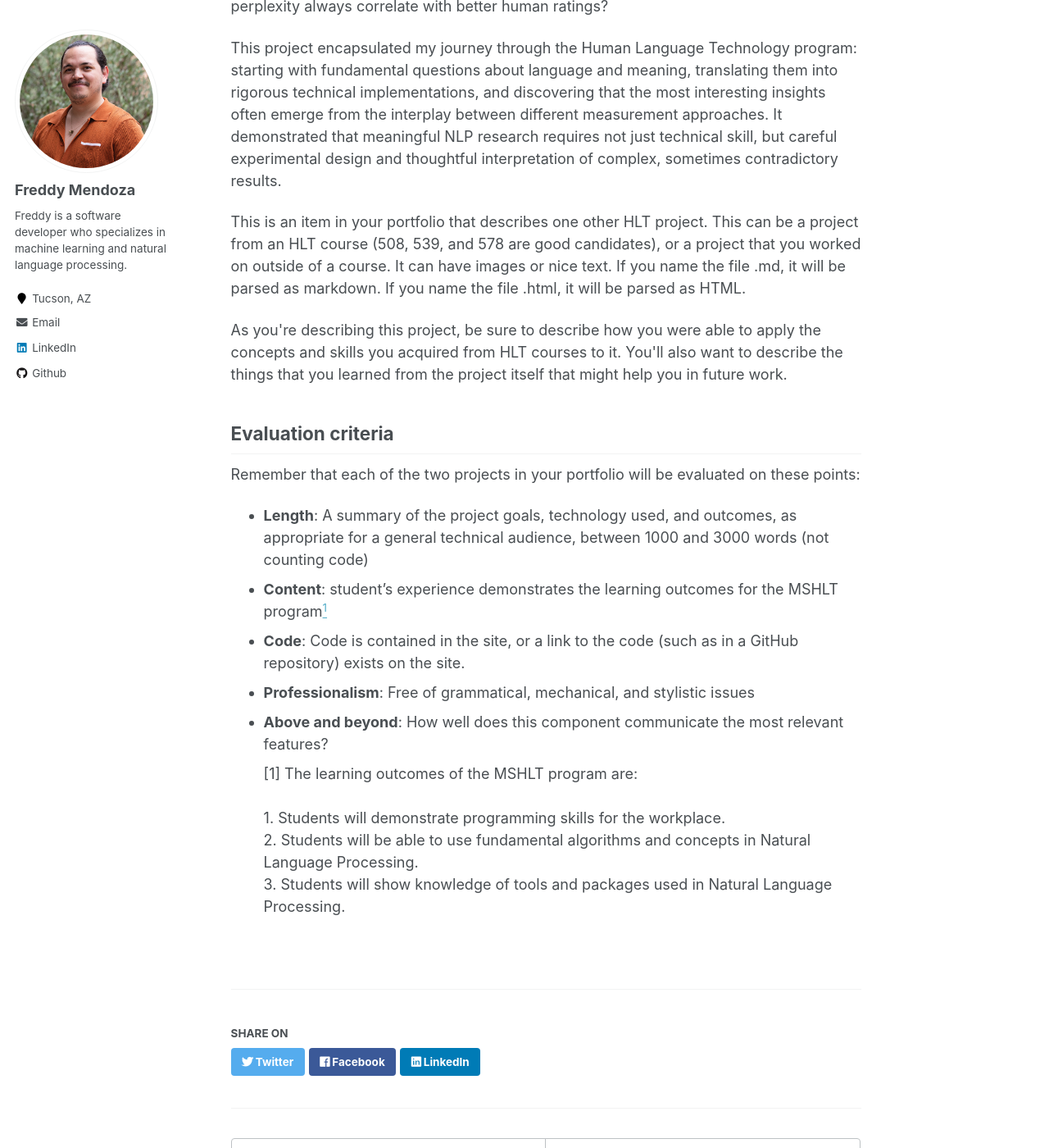
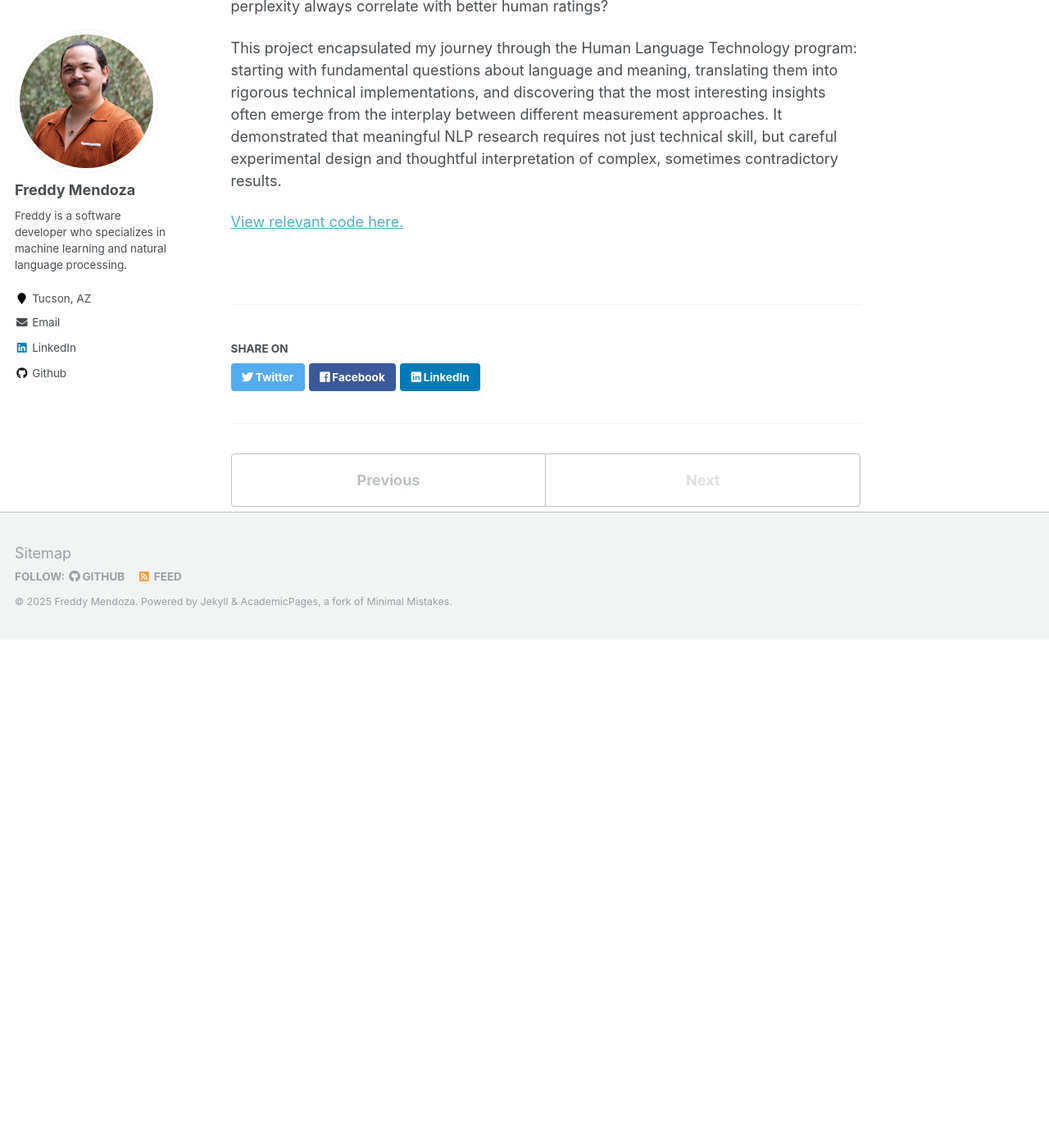
Before and after one commit to fmend/fmend.github.io, a Jekyll site: the page built from _portfolio/portfolio-2.md, in a window 1280 px wide and 1400 px high, scrolled down 4564 px. Shown: the whole window at 82% size. Built offline with Jekyll 4.4.1, drawn with Linux system fonts in a browser that asks for light colours; after the commit the page ends 5344 px from its top, so only the background shows below that.

Commit message:
Update portfolio-2.md
Added link to relevant code.

```diff
--- a/_portfolio/portfolio-2.md
+++ b/_portfolio/portfolio-2.md
@@ -60,21 +60,4 @@ If I were to continue this work, I would be particularly interested in exploring
 
 This project encapsulated my journey through the Human Language Technology program: starting with fundamental questions about language and meaning, translating them into rigorous technical implementations, and discovering that the most interesting insights often emerge from the interplay between different measurement approaches. It demonstrated that meaningful NLP research requires not just technical skill, but careful experimental design and thoughtful interpretation of complex, sometimes contradictory results.
 
-<p>This is an item in your portfolio that describes one other HLT project. This can be a project from an HLT course (508, 539, and 578 are good candidates), or a project that you worked on outside of a course. It can have images or nice text. If you name the file .md, it will be parsed as markdown. If you name the file .html, it will be parsed as HTML.</p>
-
-<p>As you're describing this project, be sure to describe how you were able to apply the concepts and skills you acquired from HLT courses to it. You'll also want to describe the things that you learned from the project itself that might help you in future work.</p>
-
-<h2>Evaluation criteria</h2>
-<p>Remember that each of the two projects in your portfolio will be evaluated on these points:</p>
-<ul>
-<li><strong>Length</strong>: A summary of the project goals, technology used, and outcomes, as appropriate for a general technical audience, between 1000 and 3000 words (not counting code)</li>
-<li><strong>Content</strong>: student’s experience demonstrates the learning outcomes for the MSHLT program<a href="#footnote-1"><sup>1</sup></a></li>
-<li><strong>Code</strong>: Code is contained in the site, or a link to the code (such as in a GitHub repository) exists on the site.</li>
-<li><strong>Professionalism</strong>: Free of grammatical, mechanical, and stylistic issues</li>
-<li><strong>Above and beyond</strong>: How well does this component communicate the most relevant features?</li>
-
-<p id="footnote-1">[1] The learning outcomes of the MSHLT program are:<br>
-<br>
-1. Students will demonstrate programming skills for the workplace.<br>
-2. Students will be able to use fundamental algorithms and concepts in Natural Language Processing.<br>
-3. Students will show knowledge of tools and packages used in Natural Language Processing.</p>
+[View relevant code here.](https://github.com/fmend/ClassProjectPortfolio)
```
